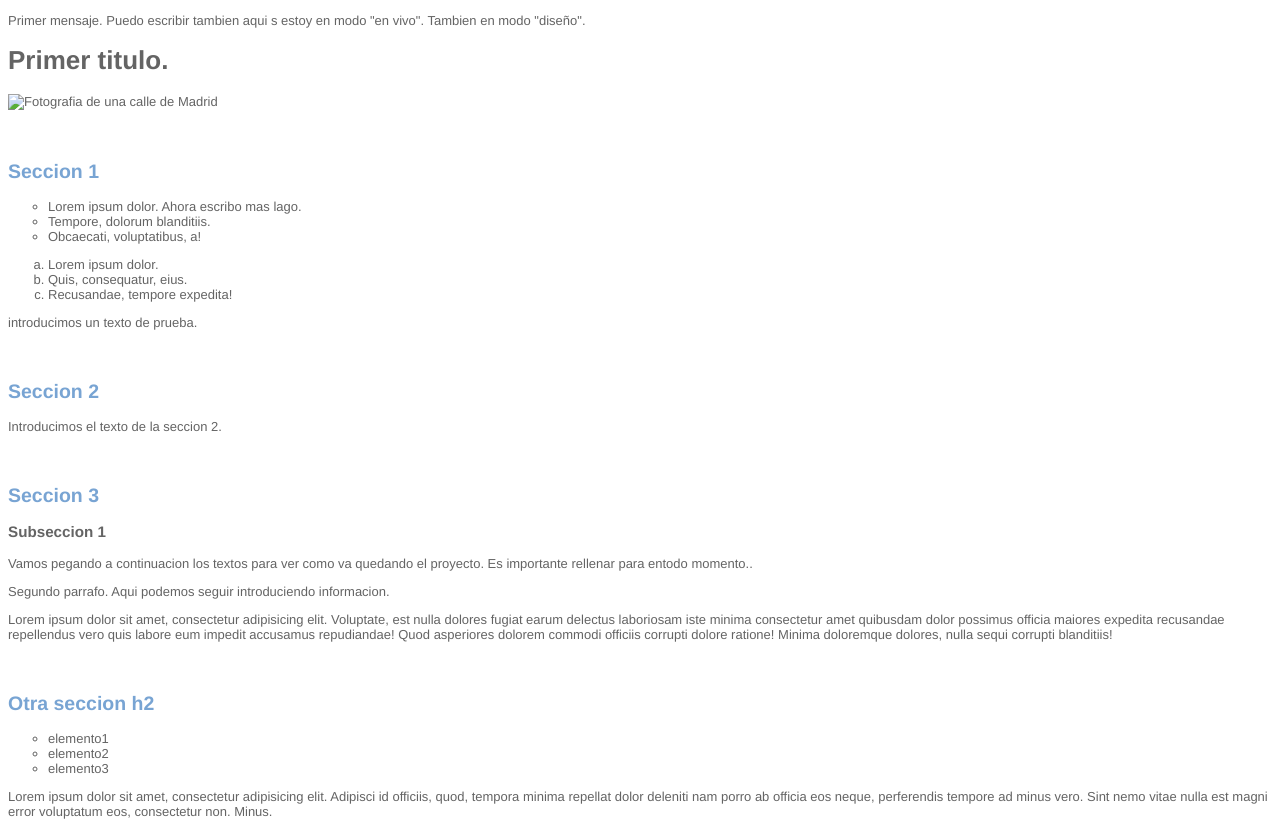
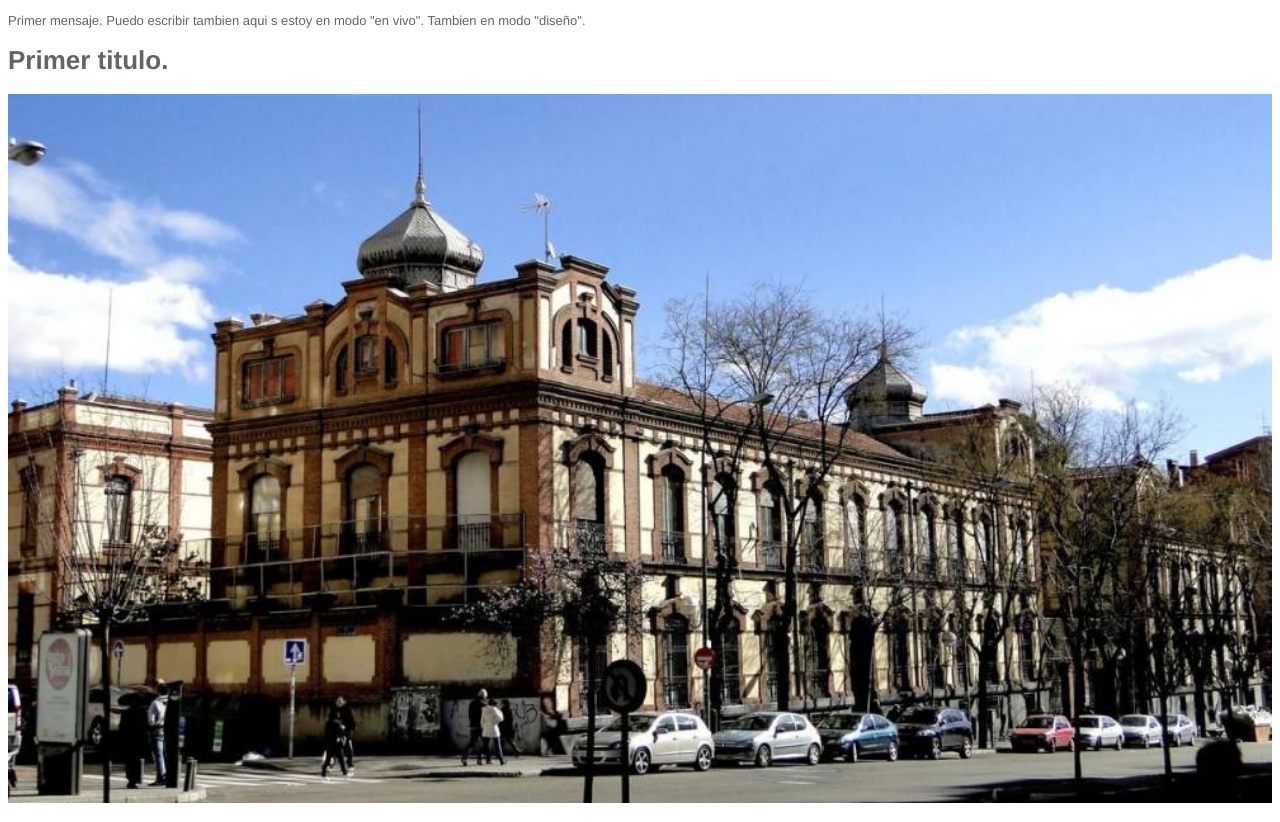
Before and after one commit to abetst/abetst.github.io, a plain HTML site: page site1/index.html in a window 1280 px wide. Shown: the top 822 px of the page. Drawn offline with Linux system fonts and the light colour scheme.

Commit message:
Add files via upload

```diff
--- a/site1/index.html
+++ b/site1/index.html
@@ -9,7 +9,7 @@
 <body>
 <p> Primer mensaje. Puedo escribir tambien aqui s estoy en modo "en vivo". Tambien en modo &quot;diseño&quot;.</p>
 <h1>Primer titulo. </h1>
-<img src="images/madrid.jpg" width="996" height="559" alt="Fotografia de una calle de Madrid"/>
+<img src="images/descubre-por-que-el-barrio-de-embajadores-de-madrid-ya-no-es-el-mas-cool-del-mundo.jpg" width="996" height="559" alt=""/>
 <h2>Seccion 1</h2>
 <ul>
   <li>Lorem ipsum dolor. Ahora escribo mas lago.</li>
```
